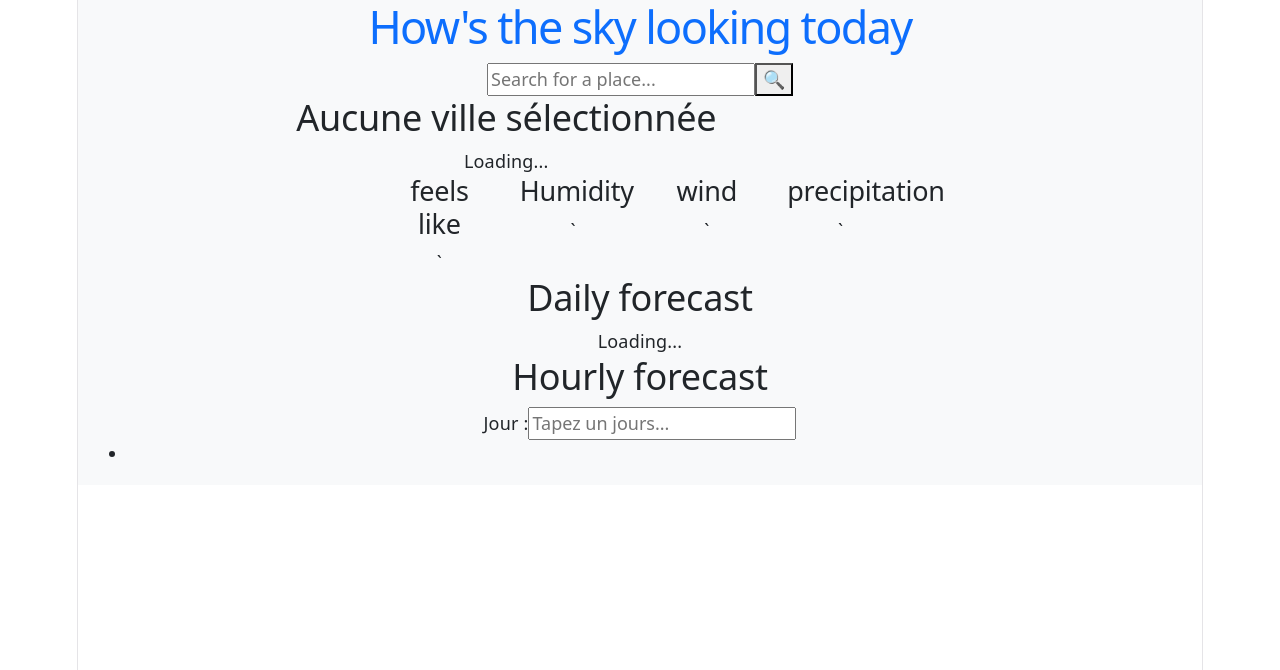
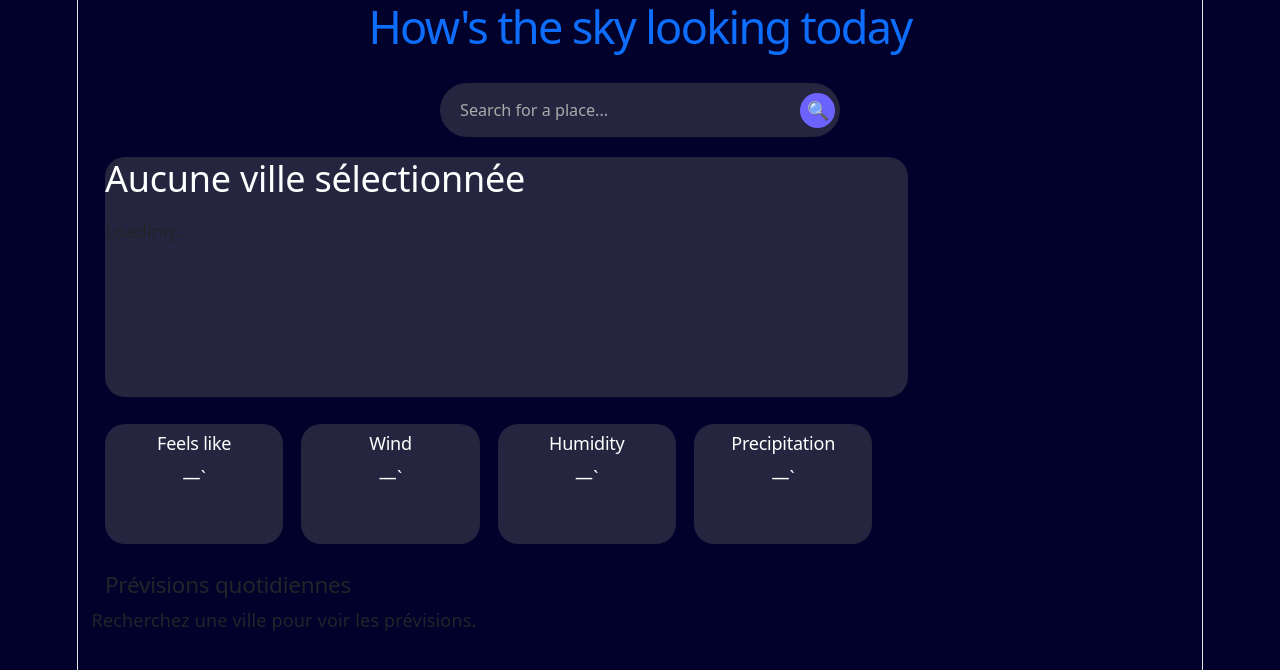
Before and after one commit to corentinnys/weather-app-main, a React (Vite) app: page / in a window 1280 px wide. Shown: the top 670 px of the page. Built offline with nearby package versions, Linux system fonts and the light colour scheme.

Commit message:
mise en place de la search bar et bootstrap

```diff
--- a/src/App.css
+++ b/src/App.css
@@ -1,154 +1,105 @@
-.body{
-    background-color: hsl(248, 70%, 36%);
-    height: 80vh;
-}
-.container{
-    width: 80%;
-    margin: 0 auto;
+body{
+    background-color: #02012B;
 }
 .current{
-    background: url('../assets/images/bg-today-large.svg');
-    border-radius: 10px;
-    padding-top: 3rem;
-    padding-bottom: 3rem;
-    display: flex;
-    justify-content: space-around;
-    align-items: center;
-    width: 100%;
+    background:#25253F;
+    height: 30vh;
+    border-radius: 20px;
 }
-.current h2{
-    color: white;
-    font-size: 1rem;
-}
-.current span{
-    color: white;
-    font-size: 2rem;
-    font-weight: bold;
+.info{
+    background:#25253F;
+    height: 10vh;
+    border-radius: 20px;
 }
 
-.info-temperature {
-    width: 100%;
+
+
+.current {
     display: flex;
-    justify-content: space-evenly;
+    flex-direction: column; /* empile tous les blocs verticalement */
+    align-items: flex-start; /* alignement à gauche */
 }
 
-.info-temperature h2 {
-    color: white;
-    font-size: .5rem;
-}
-.current-weather{
-    width: 90%;
-}
-.feel-like {
-    flex: 1;          /* ⬅️ supprime width: 100% qui entre en conflit avec flex */
+.info-weather {
     display: flex;
-    flex-direction: column;
     align-items: center;
-    color: white;
-    font-size: 1.8rem;
-    background: #aa3bff;
-    padding: 10px;
-    margin: 10px;
-    border-radius: 10px;  /* ⬅️ supprime margin: 10px, utilise gap sur le parent */
+    gap: 0.5rem;
 }
 
-.feel-like h2 {
-    font-size: 0.7rem;
+.info-cards-container {
+    width: 100%;      /* prend toute la largeur */
 }
 
-.feel-like span {
-    font-size: 1.2rem;
+.info-cards {
+    display: flex;
+    gap: 1rem;        /* espace horizontal entre les cartes */
+    flex-wrap: wrap;   /* les cartes passent à la ligne si besoin */
 }
 
-.daily-forecast{
-    width: 90%;
+.info-cards .Info {
+    min-width: 100px; /* uniformise la taille des cartes */
+
+}
+.height-100{
+    height: 15vh;
+}
+
+h6,.temperature span:not(.jours span){
+    font-size: 0.8rem;
+}
+.previsions{
+    background: #25253F;
+    border-radius: 15px;
+}
+.temperature {
     display: flex;
     justify-content: space-between;
-    gap: 20px;
-
-}
-.day{ background: #aa3bff;
-    border-radius: 10px;
-    padding: 5px;
-}
-.daily-forecast h2{
-    font-size: 0.7rem;
-
-    text-align: center;
-}
-.daily-forecast div span{
-    font-size: 0.5rem;
-}
-.temperature{
-    display: flex;
-    justify-content: space-between;
-    color: white;
-}
-main {
-    display: flex;
-    gap: 2rem; /* espace entre les deux blocs */
-    align-items: flex-start;
-}
-.test {
-    flex: 2;
+    gap: 10px;
+    flex-wrap: nowrap;
 }
 
-aside {
-    flex: 1; /* plus petit bloc à droite */
-}
-.title-daily{
-    color: white;
-    font-size: 1rem;
+.search-bar {
+    display: flex;
+    align-items: center;
+    background: #25253F;
+    border-radius: 50px;
+    padding: 5px;
+    width: 100%;
+    max-width: 400px;
+    margin: 20px auto;
 }
 
-.spin {
-    animation: spin 1s infinite;
+/* Input */
+.search-bar input {
+    flex: 1;
+    background: transparent;
+    border: none;
+    outline: none;
+    padding: 10px 15px;
+    color: white;
+    font-size: 0.9rem;
 }
-@keyframes spin {
-    from {
-        transform: rotate(0deg);
-    }
-    to {
-        transform: rotate(360deg);
-    }
+
+/* Placeholder */
+.search-bar input::placeholder {
+    color: #aaa;
 }
-.search-bar{
+
+/* Button */
+.search-bar button {
+    background: #6C63FF; /* couleur accent */
+    border: none;
+    border-radius: 50%;
+    width: 35px;
+    height: 35px;
+    cursor: pointer;
+    color: white;
     display: flex;
     align-items: center;
-    width: 100%;
-    max-width: 400px;
-    background: #1e213a;
-    border-radius: 10px;
-    overflow: hidden;
+    justify-content: center;
 }
 
-/* input */
-.search-bar input{
-    flex: 1;
-    padding: 12px 15px;
-    border: none;
-    outline: none;
-    background: transparent;
-    color: white;
-    font-size: 1rem;
+/* Hover effet */
+.search-bar button:hover {
+    background: #5848d6;
 }
-
-/* placeholder */
-.search-bar input::placeholder{
-    color: #888;
-}
-
-/* bouton */
-.search-bar button{
-    background: #aa3bff;
-    border: none;
-    padding: 12px 15px;
-    cursor: pointer;
-    color: white;
-    font-size: 1rem;
-}
-
-/* hover */
-.search-bar button:hover{
-    background: #922ee0;
-}
--- a/src/App.jsx
+++ b/src/App.jsx
@@ -1,13 +1,38 @@
-
-
-import React, { useEffect, useState } from "react";
+import React, { useState } from "react";
 import 'bootstrap/dist/css/bootstrap.min.css';
 import Info from "./Info";
+import Days from "./Days";
+import "./App.css";
+
 function App() {
-    const [data, setData] = useState([]);
+    const [data, setData] = useState(null); // données météo
+    const [city, setCity] = useState("");    // texte input ville
+    const [cityDisplay, setCityDisplay] = useState(""); // nom de ville affiché
 
-
-    /*const getCoordinates = (city) => {
+    const weatherImages = {
+        0: "/assets/images/icon-sunny.webp",
+        1: "/assets/images/icon-partly-cloudy.webp",
+        2: "/icons/cloudy.png",
+        3: "/assets/images/icon-overcast.webp",
+        45: "/assets/images/icon-fog.webp",
+        48: "/assets/images/icon-fog.webp",
+        51: "/assets/images/icon-drizzle.webp",
+        53: "/assets/images/icon-drizzle.webp",
+        55: "/assets/images/icon-drizzle.webp",
+        61: "/assets/images/icon-rain.webp",
+        63: "/assets/images/icon-rain.webp",
+        65: "/assets/images/icon-rain.webp",
+        71: "/assets/images/icon-snow.webp",
+        73: "/assets/images/icon-snow.webp",
+        75: "/assets/images/icon-snow.webp",
+        80: "/icons/showers.png",
+        81: "/icons/showers.png",
+        82: "/icons/showers.png",
+        95: "/assets/images/icon-storm.webp",
+        96: "/assets/images/icon-storm.webp",
+        99: "/assets/images/icon-storm.webp",
+    };
+    const getCoordinates = (city) => {
         return fetch(`https://geocoding-api.open-meteo.com/v1/search?name=${city}&count=1`)
             .then(res => res.json())
             .then(data => {
@@ -20,169 +45,160 @@ function App() {
                     throw new Error("City not found");
                 }
             });
-    };*/
+    };
+    // Récupération météo
+    const getWeather = (lat, lon) => {
+        const url = `https://api.open-meteo.com/v1/forecast?latitude=${lat}&longitude=${lon}&current_weather=true&hourly=apparent_temperature,relativehumidity_2m,precipitation,windspeed_10m&daily=temperature_2m_max,temperature_2m_min,weather_code,precipitation_sum&timezone=auto`;
 
+        fetch(url)
+            .then(res => {
+                if (!res.ok) throw new Error(`HTTP error! status: ${res.status}`);
+                return res.json();
+            })
+            .then(data => {
+                const now = new Date();
+                const currentHour = now.toISOString().slice(0, 13);
+                const hourIndex = data.hourly.time.findIndex(t => t.startsWith(currentHour));
+                const i = hourIndex !== -1 ? hourIndex : 0;
 
+                data.current_weather.apparent_temperature = data.hourly.apparent_temperature[i] + "°C";
+                data.current_weather.windspeed = data.hourly.windspeed_10m[i] + " km/h";
+                data.current_weather.humidity = data.hourly.relativehumidity_2m[i] + "%";
+                data.current_weather.precipitation = data.hourly.precipitation[i] + " mm";
 
-    const getWeather = (lat, lon) => {
-        fetch(`https://api.open-meteo.com/v1/forecast?
-latitude=${lat}&longitude=${lon}&
-current=temperature_2m,apparent_temperature,wind_speed_10m,precipitation,relative_humidity_2m,weathercode&
-daily=temperature_2m_max,temperature_2m_min,precipitation_sum,wind_speed_10m_max,weathercode&
-timezone=auto&language=fr&hourly=temperature_2m`)
-            .then(res => res.json())
-            .then(data => setData(data));
-
+                setData({...data});
+            })
+            .catch(err => console.error("Erreur météo :", err));
     };
 
-
+    // Recherche ville
     const handleSearch = () => {
         const encodedCity = encodeURIComponent(city);
-
         fetch(`https://geocoding-api.open-meteo.com/v1/search?name=${encodedCity}&count=1&language=fr`)
             .then(res => res.json())
-            .then(data => {
-                if (data.results && data.results.length > 0) {
-                    const result = data.results[0];
-
-                    // Met à jour la ville pour l'affichage
-                    setCityDisplay(`${result.name}, ${result.country}`);
-
-                    // Ici tu peux aussi récupérer lat/lon pour la météo
-                    const lat = result.latitude;
-                    const lon = result.longitude;
-
-                    getWeather(lat, lon); // ta fonction pour fetch météo
+            .then(result => {
+                if (result.results && result.results.length > 0) {
+                    const r = result.results[0];
+                    setCityDisplay(`${r.name}, ${r.country}`);
+                    getWeather(r.latitude, r.longitude);
                 } else {
                     setCityDisplay("Ville non trouvée");
                 }
             })
             .catch(err => {
-                console.error(err);
+                console.error("Erreur géocoding :", err);
                 setCityDisplay("Erreur de recherche");
             });
     };
-    const [city, setCity] = useState("");
-    const [cityDisplay, setCityDisplay] = useState("");
-    const weatherImages = {
-        0: "/assets/images/icon-sunny.webp",                // Clair
-        1: "assets/images/icon-partly-cloudy.webp",       // Partiellement nuageux
-        2: "/icons/cloudy.png",              // Nuageux
-        3: "/assets/images/icon-overcast.webp",            // Couvert
-        45: "/assets/images/icon-fog.webp",                // Brouillard
-        48: "/assets/images/icon-fog.webp",
-        51: "/assets/images/icon-drizzle.webp",            // Pluie légère
-        53: "/assets/images/icon-drizzle.webp",
-        55: "/assets/images/icon-drizzle.webp",
-        61: "/assets/images/icon-rain.webp",               // Pluie
-        63: "/assets/images/icon-rain.webp",
-        65: "/assets/images/icon-rain.webp",
-        71: "/assets/images/icon-snow.webp",               // Neige
-        73: "/assets/images/icon-snow.webp",
-        75: "/assets/images/icon-snow.webp",
-        80: "/icons/showers.png",            // Averses
-        81: "/icons/showers.png",
-        82: "/icons/showers.png",
-        95: "/assets/images/icon-storm.webp",       // Orage
-        96: "/assets/images/icon-storm.webp",
-        99: "/assets/images/icon-storm.webp",
-    };
+
     return (
-    <div className="bg-light">
+        <div >
             <section className="container">
+                <header className="row justify-content-center text-center">
+                    <h1 className="text-primary">
+                        How's the sky looking today
+                    </h1>
 
-            <header className="row">
-                <h1 className="text-primary">How's the sky looking today</h1>
-                <div className="search-bar">
+                    <div className="col-12 d-flex justify-content-center">
+                        <div className="search-bar d-flex">
                             <input
                                 type="text"
                                 value={city}
                                 onChange={(e) => setCity(e.target.value)}
                                 placeholder="Search for a place..."
                             />
-                    <button onClick={handleSearch}>
-                        🔍
-                    </button>
+                            <button onClick={handleSearch}>🔍</button>
+                        </div>
                     </div>
                 </header>
-            <main className='row'>
+
+                <main className="row">
                     <div className="col-12">
+                        {/* Current weather */}
                         <section className="container-fluid">
-                    <div className="current col-9">
-                        <h2>{cityDisplay || "Aucune ville sélectionnée"}</h2>
+                            {/* Bloc Current */}
+                            <div className="current col-9 d-flex flex-column align-items-start mb-4">
+                                <h2 className="text-white mb-3">{cityDisplay || "Aucune ville sélectionnée"}</h2>
 
-                        {data.current ? (
-                            <div className="info-weather">
-                                {weatherImages[data.current.weathercode] && (
+                                {data?.current_weather ? (
+                                    <div className="info-weather d-flex align-items-center mb-3">
+                                        {data.current_weather.weather_code != null &&
+                                            weatherImages[data.current_weather.weather_code] && (
                                                 <img
-                                        src={weatherImages[data.current.weathercode]}
+                                                    src={weatherImages[data.current_weather.weather_code]}
                                                     alt="Weather icon"
-                                        style={{ width: "50px", height: "50px", marginLeft: "10px" }}
+                                                    style={{ width: "50px", height: "50px", marginRight: "10px" }}
                                                 />
                                             )}
-                                <span>{data.current.temperature_2m}°C</span>
-
+                                        <span>{data.current_weather.temperature}°C</span>
                                     </div>
                                 ) : (
                                     <span>Loading...</span>
                                 )}
                             </div>
-                    <div className="container-fluid col-6">
+
+                            {/* Bloc Info-Cards */}
+                            <div className="info-cards-container col-9 w-100">
+                                <div className="info-cards d-flex  ">
+                                    <Info value={data?.current_weather?.apparent_temperature ?? "—"} title="Feels like" />
+                                    <Info value={data?.current_weather?.windspeed ?? "—"} title="Wind" />
+                                    <Info value={data?.current_weather?.humidity ?? "—"} title="Humidity" />
+                                    <Info value={data?.current_weather?.precipitation ?? "—"} title="Precipitation" />
+                                </div>
+                            </div>
+                        </section>
+
+                        {/* Daily forecast */}
+                        <section className="daily-forecast mt-4 container-fluid">
+
                             <div className="row">
-                                    <Info value={data?.current?.apparent_temperature}  title={"feels like"} />
-                                    <Info value={data?.current?.relative_humidity_2m}  title={"Humidity"} />
-                                    <Info value={data?.current?.wind_speed_10m} title={"wind"}/>
-                                    <Info value={data?.current?.precipitation} title={"precipitation"} />
+                                <h2 className="fs-5 text-start">Prévisions quotidiennes</h2>
                             </div>
 
+                            <div className="row">
+                                <div className="col-12 p-0">
+                                    <div className="d-flex flex-nowrap gap-1 overflow-auto pb-2">
+                                        {data?.daily?.time ? (
+                                            data.daily.time.map((day, index) => {
+                                                const dateObj = new Date(day + "T00:00:00");
+                                                return (
+                                                    <div
+                                                        key={index}
+                                                        className="flex-shrink-0 text-white previsions"
+                                                        style={{ width: "90px", minWidth: "90px", maxWidth: "90px" }}
+                                                    >
+                                                        <h6
+                                                            className=" mb-1"
+                                                            style={{ fontSize: "0.65rem", whiteSpace: "nowrap", overflow: "hidden", textOverflow: "ellipsis",textAlign:"center" }}
+                                                        >
+                                                            {dateObj.toLocaleDateString("fr-FR", {
+                                                                weekday: "short",
+                                                                day: "numeric",
+                                                                month: "short",
+                                                            })}
+                                                        </h6>
+                                                        <Days
+                                                            index={index}
+                                                            data={data}
+                                                            weatherImages={weatherImages}
+                                                        />
                                                     </div>
-                </section>
-                <h2 className="title-daily">Daily forecast</h2>
-                <section className="daily-forecast">
-                    {data.daily ? data.daily.time.map((day, index) => (
-                        <div key={day} className="day">
-                            <h2> {new Date(day).toLocaleDateString("fr-FR", { weekday: "short", day: "numeric", month: "long" })}   </h2>
-
-                            {weatherImages[data.daily.weathercode[index]] && (
-                                <img
-                                    src={weatherImages[data.daily.weathercode[index]]}
-                                    alt="Weather icon"
-                                    style={{ width: "50px", height: "50px", marginLeft: "10px" }}
-                                />
+                                                );
+                                            })
+                                        ) : (
+                                            <p>Recherchez une ville pour voir les prévisions.</p>
                                         )}
-
-                            <div className="temperature">
-                                <span>{data.daily.temperature_2m_max[index]}°C </span>
-                                <span>{data.daily.temperature_2m_min[index]}°C</span>
                                     </div>
                                 </div>
-                    )) : "Loading..."}
+                            </div>
+
                         </section>
                     </div>
-                <aside>
-                    <div>
-                        <h2> Hourly forecast</h2>
-                        <label htmlFor="day">Jour :</label>
-                        <input type="text" id="day" list="day-list" placeholder="Tapez un jours..."/>
+                </main>
 
-                        <datalist id="day-list">
-                            <option value="Thuesday"></option>
-                            <option value="Wednesday"></option>
-                            <option value="Thurday"></option>
-                            <option value="Friday"></option>
-                            <option value="Saterday"></option>
-                            <option value="Sunday"></option>
-                        </datalist>
+            </section>
         </div>
-                    <ul>
-                        <li></li>
-                    </ul>
-                </aside>
-            </main>
-        </section>
-
-    </div>
-  )
+    );
 }
 
-export default App
+export default App;
--- /dev/null
+++ b/src/Days.jsx
@@ -0,0 +1,26 @@
+import React from "react";
+
+function Days({ index, data, weatherImages }) {
+    return (
+        <div className="jours col-4" >
+            {weatherImages?.[data?.daily?.weather_code?.[index]] && (
+                <img
+                    src={weatherImages[data.daily.weather_code[index]]}
+                    alt="Weather icon"
+                    style={{ width: "50px", height: "50px", marginLeft: "10px" }}
+                />
+            )}
+
+            <div style={{ display: "flex", gap: "10px", flexWrap: "nowrap",justifyContent:"space-between" }}>
+        <span style={{ whiteSpace: "nowrap",fontSize:"0.5rem" }}>
+            {data?.daily?.temperature_2m_max?.[index]}°C
+        </span>
+                <span style={{ whiteSpace: "nowrap" }}>
+            {data?.daily?.temperature_2m_min?.[index]}°C
+        </span>
+            </div>
+        </div>
+    );
+}
+
+export default Days;
--- a/src/Info.jsx
+++ b/src/Info.jsx
@@ -2,9 +2,9 @@ import React from "react";
 
 function Info({ value,title }) {
     return (
-        <div className=" col-3">
-            <h2 className="fs-4">{title}</h2>
-            <span>{value}`</span>
+        <div className="col-2 p-2 info height-100">
+            <h2 className="fs-6  text-white">{title}</h2>
+            <span className="text-white">{value}`</span>
         </div>
     );
 }
```
Lines whose indentation alone changed are shown as unchanged.
